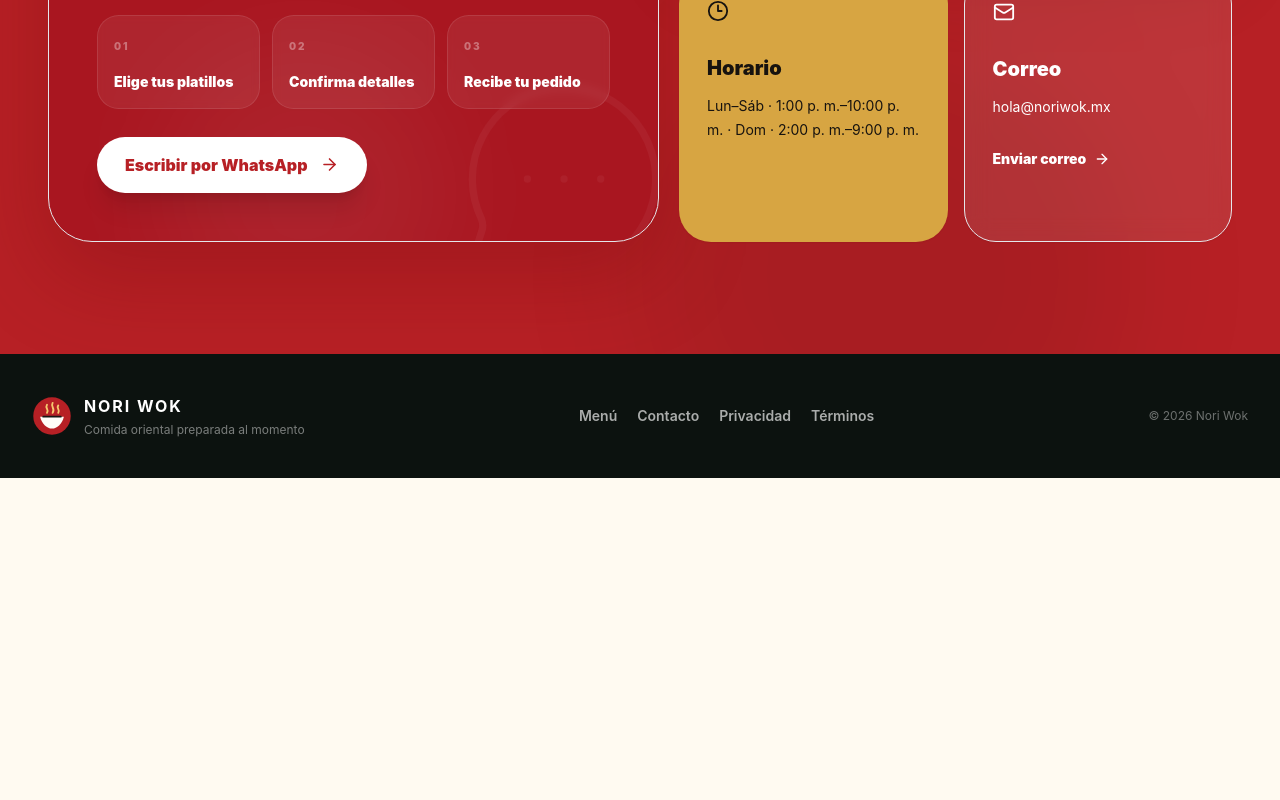
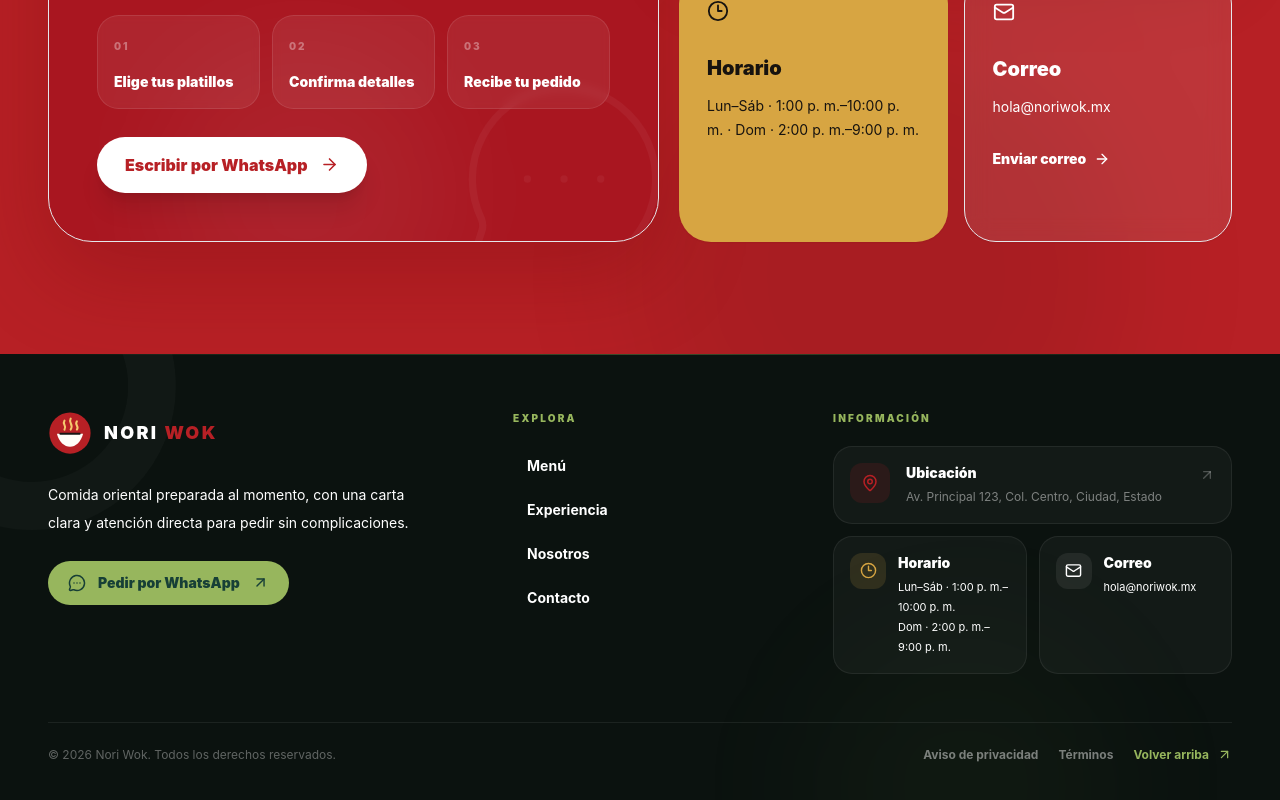
Before and after one commit to Guihega/nori-wok-next, a Next.js app: page / in a window 1280 px wide. Shown: the part 7074-7874 px from the top of the page. Before the commit the page ends 7552 px from the top, so only its background shows below. Built offline with nearby package versions, Linux system fonts and the light colour scheme.

Commit message:
Rediseña footer y optimiza su imagen

```diff
--- a/src/app/components/Footer.tsx
+++ b/src/app/components/Footer.tsx
@@ -1,13 +1,257 @@
+import Image from "next/image";
 import Link from "next/link";
+import {
+  ArrowUpRight,
+  Clock3,
+  Mail,
+  MapPin,
+  MessageCircleMore,
+} from "lucide-react";
+
 import { siteConfig } from "@/app/lib/config";
 
+const whatsappUrl = `https://wa.me/${siteConfig.whatsappNumber}?text=${encodeURIComponent(
+  "Hola, quiero consultar disponibilidad y hacer un pedido.",
+)}`;
+
+const footerLinks = [
+  {
+    label: "Menú",
+    href: "#menu",
+  },
+  {
+    label: "Experiencia",
+    href: "#experiencia",
+  },
+  {
+    label: "Nosotros",
+    href: "#nosotros",
+  },
+  {
+    label: "Contacto",
+    href: "#contacto",
+  },
+];
+
 export default function Footer() {
+  const currentYear = new Date().getFullYear();
+
   return (
-    <footer className="bg-[#0c120f] py-10 text-white">
-      <div className="mx-auto flex max-w-7xl flex-col gap-6 px-4 sm:px-6 lg:flex-row lg:items-center lg:justify-between lg:px-8">
-        <div className="flex items-center gap-3"><img src="/icons/logo.svg" alt="" width="40" height="40" /><div><strong className="tracking-[0.12em]">NORI WOK</strong><p className="mt-1 text-xs text-white/45">Comida oriental preparada al momento</p></div></div>
-        <div className="flex flex-wrap gap-5 text-sm font-semibold text-white/65"><a href="#menu" className="hover:text-wasabi">Menú</a><a href="#contacto" className="hover:text-wasabi">Contacto</a><Link href="/aviso-de-privacidad/" className="hover:text-wasabi">Privacidad</Link><Link href="/terminos/" className="hover:text-wasabi">Términos</Link></div>
-        <p className="text-xs text-white/40">© {new Date().getFullYear()} {siteConfig.name}</p>
+    <footer className="relative isolate overflow-hidden bg-[#0b120f] text-white">
+      {/* Decoración ambiental */}
+      <div
+        className="pointer-events-none absolute -left-28 -top-28 h-72 w-72 rounded-full border-[48px] border-white/[0.025]"
+        aria-hidden="true"
+      />
+
+      <div
+        className="pointer-events-none absolute -bottom-32 right-[12%] h-80 w-80 rounded-full bg-wasabi/[0.035] blur-3xl"
+        aria-hidden="true"
+      />
+
+      <div
+        className="h-px bg-gradient-to-r from-transparent via-wasabi/35 to-transparent"
+        aria-hidden="true"
+      />
+
+      <div className="relative mx-auto max-w-[1440px] px-4 py-12 sm:px-6 sm:py-14 lg:px-8 xl:px-12">
+        <div className="grid gap-10 lg:grid-cols-[1.15fr_0.75fr_1.1fr] lg:gap-12">
+          {/* Marca */}
+          <div className="max-w-md">
+            <a
+              href="#inicio"
+              className="group inline-flex min-h-11 items-center gap-3 rounded-full focus-visible:outline-none focus-visible:ring-2 focus-visible:ring-wasabi focus-visible:ring-offset-4 focus-visible:ring-offset-[#0b120f]"
+              aria-label="Nori Wok, volver al inicio"
+            >
+              <Image
+                src="/icons/logo.svg"
+                alt=""
+                width={44}
+                height={44}
+                className="h-11 w-11 transition-transform duration-300 group-hover:-rotate-3 group-hover:scale-105 motion-reduce:transition-none"
+              />
+
+              <span className="text-lg font-black tracking-[0.13em]">
+                NORI{" "}
+                <span className="text-chili">
+                  WOK
+                </span>
+              </span>
+            </a>
+
+            <p className="mt-5 max-w-sm text-sm leading-7 text-white/52">
+              Comida oriental preparada al momento, con una carta
+              clara y atención directa para pedir sin complicaciones.
+            </p>
+
+            <a
+              href={whatsappUrl}
+              target="_blank"
+              rel="noreferrer"
+              className="group mt-6 inline-flex min-h-11 items-center gap-3 rounded-full bg-wasabi px-5 py-3 text-sm font-black text-nori transition-transform duration-300 hover:-translate-y-0.5 focus-visible:outline-none focus-visible:ring-2 focus-visible:ring-wasabi focus-visible:ring-offset-4 focus-visible:ring-offset-[#0b120f] motion-reduce:transition-none"
+            >
+              <MessageCircleMore
+                size={18}
+                aria-hidden="true"
+              />
+
+              Pedir por WhatsApp
+
+              <ArrowUpRight
+                size={17}
+                className="transition-transform duration-300 group-hover:translate-x-0.5 group-hover:-translate-y-0.5 motion-reduce:transition-none"
+                aria-hidden="true"
+              />
+            </a>
+          </div>
+
+          {/* Navegación */}
+          <nav
+            aria-label="Navegación del pie de página"
+          >
+            <p className="text-[10px] font-black uppercase tracking-[0.22em] text-wasabi">
+              Explora
+            </p>
+
+            <ul className="mt-5 space-y-1">
+              {footerLinks.map((link) => (
+                <li key={link.href}>
+                  <a
+                    href={link.href}
+                    className="group inline-flex min-h-10 items-center gap-2 rounded-lg py-2 text-sm font-bold text-white/62 transition-colors hover:text-white focus-visible:outline-none focus-visible:ring-2 focus-visible:ring-wasabi motion-reduce:transition-none"
+                  >
+                    <span
+                      className="h-1.5 w-1.5 rounded-full bg-white/18 transition-colors group-hover:bg-wasabi"
+                      aria-hidden="true"
+                    />
+                    {link.label}
+                  </a>
+                </li>
+              ))}
+            </ul>
+          </nav>
+
+          {/* Información práctica */}
+          <div>
+            <p className="text-[10px] font-black uppercase tracking-[0.22em] text-wasabi">
+              Información
+            </p>
+
+            <div className="mt-5 grid gap-3">
+              <a
+                href={siteConfig.mapUrl}
+                target="_blank"
+                rel="noreferrer"
+                className="group flex min-h-14 items-start gap-4 rounded-[1.2rem] border border-white/[0.07] bg-white/[0.035] p-4 transition-colors hover:bg-white/[0.055] focus-visible:outline-none focus-visible:ring-2 focus-visible:ring-wasabi motion-reduce:transition-none"
+              >
+                <span className="flex h-10 w-10 shrink-0 items-center justify-center rounded-xl bg-chili/15 text-chili">
+                  <MapPin
+                    size={18}
+                    aria-hidden="true"
+                  />
+                </span>
+
+                <span>
+                  <strong className="block text-sm font-black">
+                    Ubicación
+                  </strong>
+
+                  <span className="mt-1 block text-xs leading-5 text-white/45">
+                    {siteConfig.address}
+                  </span>
+                </span>
+
+                <ArrowUpRight
+                  size={16}
+                  className="ml-auto mt-1 shrink-0 text-white/25 transition-transform duration-300 group-hover:translate-x-0.5 group-hover:-translate-y-0.5 group-hover:text-wasabi motion-reduce:transition-none"
+                  aria-hidden="true"
+                />
+              </a>
+
+              <div className="grid gap-3 sm:grid-cols-2 lg:grid-cols-1 xl:grid-cols-2">
+                <div className="flex min-h-14 items-start gap-3 rounded-[1.2rem] border border-white/[0.07] bg-white/[0.035] p-4">
+                  <span className="flex h-9 w-9 shrink-0 items-center justify-center rounded-xl bg-gold/15 text-gold">
+                    <Clock3
+                      size={17}
+                      aria-hidden="true"
+                    />
+                  </span>
+
+                  <span>
+                    <strong className="block text-sm font-black">
+                      Horario
+                    </strong>
+
+                    <span className="mt-1 block text-[11px] leading-5 text-white/42">
+                      {siteConfig.schedule.weekdays}
+                      <br />
+                      {siteConfig.schedule.sunday}
+                    </span>
+                  </span>
+                </div>
+
+                <a
+                  href={`mailto:${siteConfig.email}`}
+                  className="group flex min-h-14 items-start gap-3 rounded-[1.2rem] border border-white/[0.07] bg-white/[0.035] p-4 transition-colors hover:bg-white/[0.055] focus-visible:outline-none focus-visible:ring-2 focus-visible:ring-wasabi motion-reduce:transition-none"
+                >
+                  <span className="flex h-9 w-9 shrink-0 items-center justify-center rounded-xl bg-white/[0.07] text-white">
+                    <Mail
+                      size={17}
+                      aria-hidden="true"
+                    />
+                  </span>
+
+                  <span className="min-w-0">
+                    <strong className="block text-sm font-black">
+                      Correo
+                    </strong>
+
+                    <span className="mt-1 block truncate text-[11px] leading-5 text-white/42 group-hover:text-white/65">
+                      {siteConfig.email}
+                    </span>
+                  </span>
+                </a>
+              </div>
+            </div>
+          </div>
+        </div>
+
+        {/* Barra inferior */}
+        <div className="mt-12 flex flex-col gap-5 border-t border-white/[0.07] pt-6 sm:flex-row sm:items-center sm:justify-between">
+          <p className="text-xs text-white/35">
+            © {currentYear} {siteConfig.name}. Todos los derechos
+            reservados.
+          </p>
+
+          <div className="flex flex-wrap items-center gap-x-5 gap-y-3 text-xs font-bold text-white/45">
+            <Link
+              href="/aviso-de-privacidad/"
+              className="rounded-md transition-colors hover:text-white focus-visible:outline-none focus-visible:ring-2 focus-visible:ring-wasabi"
+            >
+              Aviso de privacidad
+            </Link>
+
+            <Link
+              href="/terminos/"
+              className="rounded-md transition-colors hover:text-white focus-visible:outline-none focus-visible:ring-2 focus-visible:ring-wasabi"
+            >
+              Términos
+            </Link>
+
+            <a
+              href="#inicio"
+              className="group inline-flex items-center gap-2 rounded-md text-wasabi focus-visible:outline-none focus-visible:ring-2 focus-visible:ring-wasabi"
+            >
+              Volver arriba
+
+              <ArrowUpRight
+                size={15}
+                className="transition-transform duration-300 group-hover:translate-x-0.5 group-hover:-translate-y-0.5 motion-reduce:transition-none"
+                aria-hidden="true"
+              />
+            </a>
+          </div>
+        </div>
       </div>
     </footer>
   );
```
